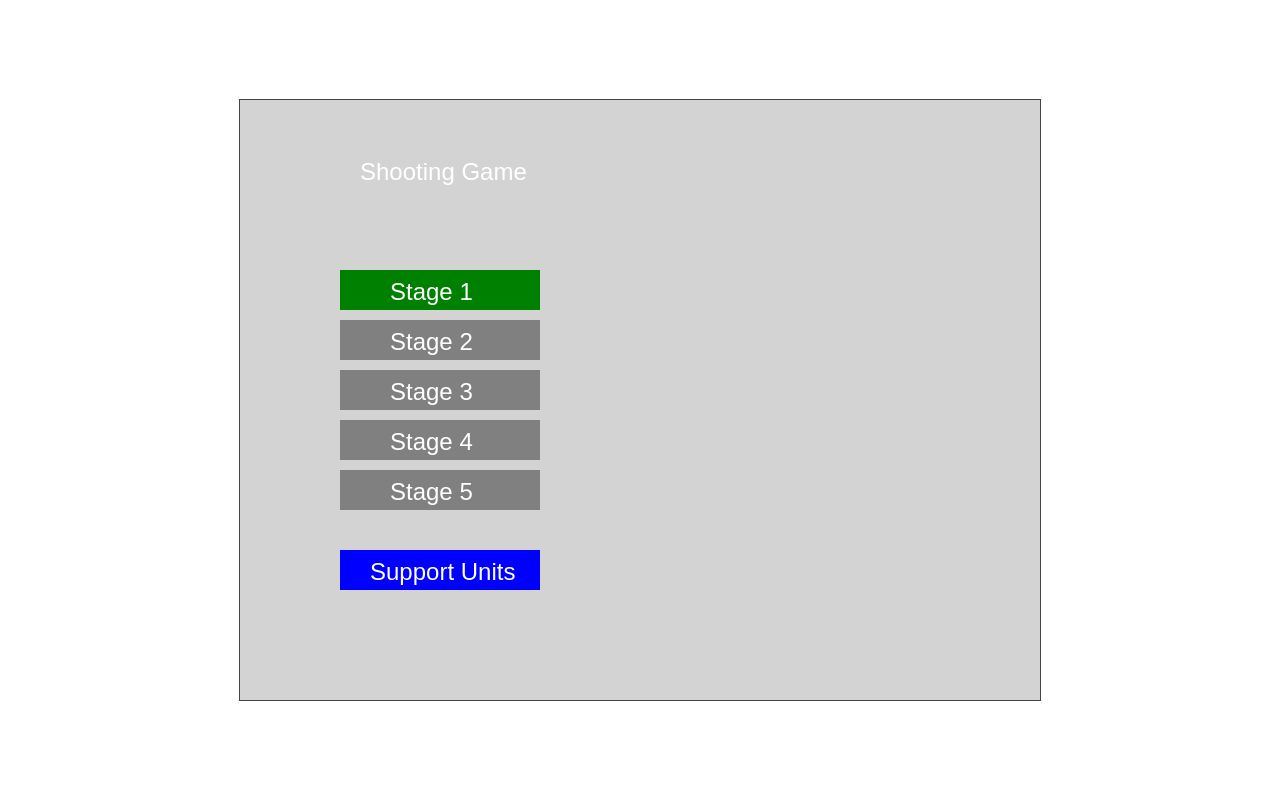
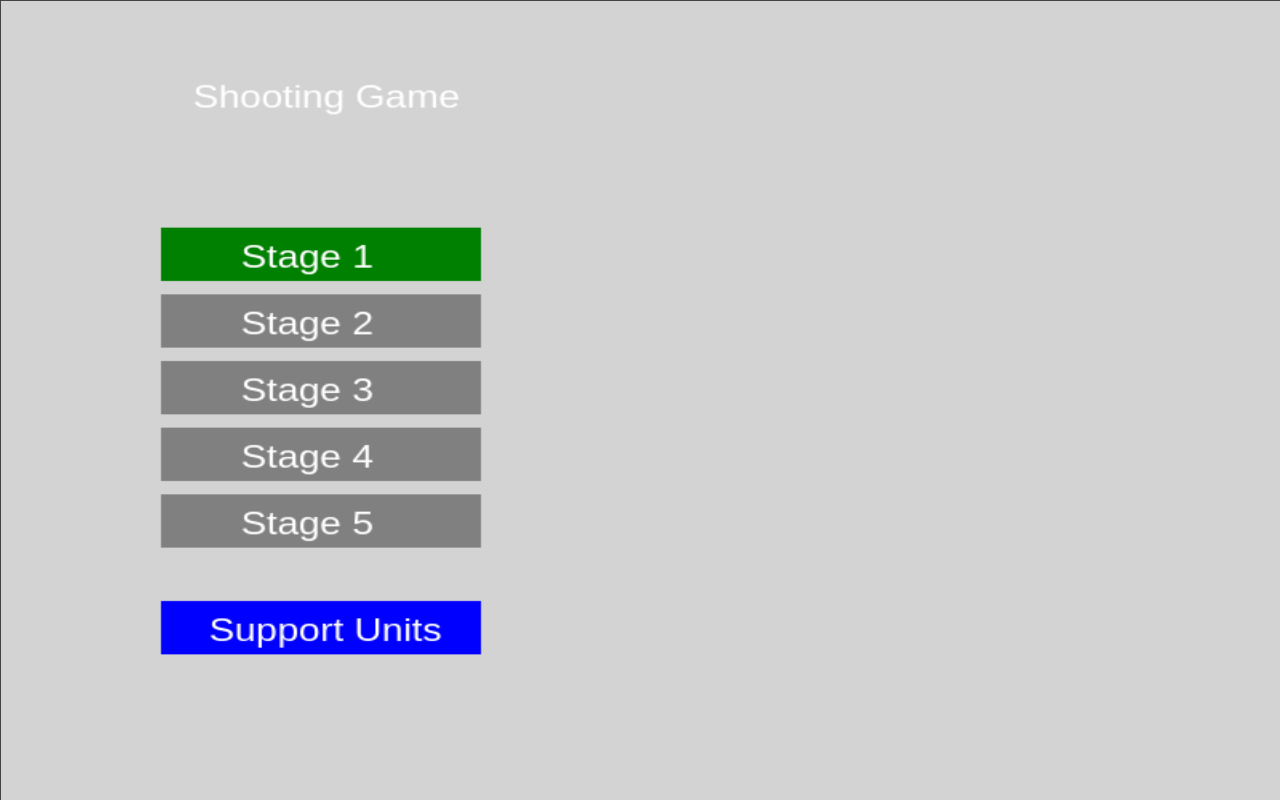
Before and after one commit to SaitoMokichi615/jsshooting, a plain HTML site: page project/index.html in a window 1280 px wide. Drawn offline with Linux system fonts and the light colour scheme.

Commit message:
スマホ画面などへの対応追加

```diff
--- a/project/index.html
+++ b/project/index.html
@@ -3,19 +3,29 @@
 <head>
     <meta charset="UTF-8">
     <title>Shooting Game</title>
+
+    <!-- スマホ用 viewport -->
+    <meta name="viewport"
+        content="width=device-width, initial-scale=1.0, maximum-scale=1.0, user-scalable=no">
+
     <style>
-        body {
-        margin: 0;
-        background: white;
-        overflow: hidden;
-        display: flex;
-        justify-content: center;
-        align-items: center;
-        height: 100vh;
+        html, body {
+            margin: 0;
+            padding: 0;
+            overflow: hidden;
+            width: 100%;
+            height: 100%;
         }
+
         canvas {
-        background: lightgray;
-        border: 1px solid #444;
+            width: 100vw;
+            height: 100vh;
+            display: block;
+            background: lightgray;
+            border: 1px solid #444;
+
+            /* タッチ時のズームやスクロールを完全無効化 */
+            touch-action: none;
         }
     </style>
 </head>
@@ -31,33 +41,27 @@
     const canvas = document.getElementById("game");
     const game = new Game(canvas);
 
-    // ---- 画像アセットを登録する ----
     const assets = new AssetLoader();
 
     const imageList = [
         { name: "player", path: "./assets/images/player.png" },
-    //     { name: "boss", path: "./assets/images/boss.png" },
-    //     { name: "bullet", path: "./assets/images/bullet.png" },
-    //     { name: "support_shield", path: "./assets/images/support_shield.png" },
-    //     { name: "support_bomb", path: "./assets/images/support_bomb.png" },
-    //     { name: "ui_stock", path: "./assets/images/ui_stock.png" }
     ];
 
-    // ---- ゲーム開始 ----
     assets.loadImages(imageList).then(() => {
-        console.log("Assets loaded!");
+        game.assets = assets;
+        game.changeScene(new TitleScene(game));
+        game.start();
+    });
+</script>
 
-        // 全シーンから assets を参照できるようにする
-        game.assets = assets;
+<!-- iPhoneのダブルタップズーム防止 -->
+<script>
+document.addEventListener("touchstart", e => {
+    if (e.touches.length > 1) e.preventDefault();
+}, { passive: false });
 
-        // 最初は TitleScene に遷移
-        game.changeScene(new TitleScene(game));
+document.addEventListener("gesturestart", e => e.preventDefault());
+</script>
 
-        game.start();
-    }).catch(err => {
-        console.error("Asset load failed.", err);
-    });
-
-</script>
 </body>
 </html>
```
